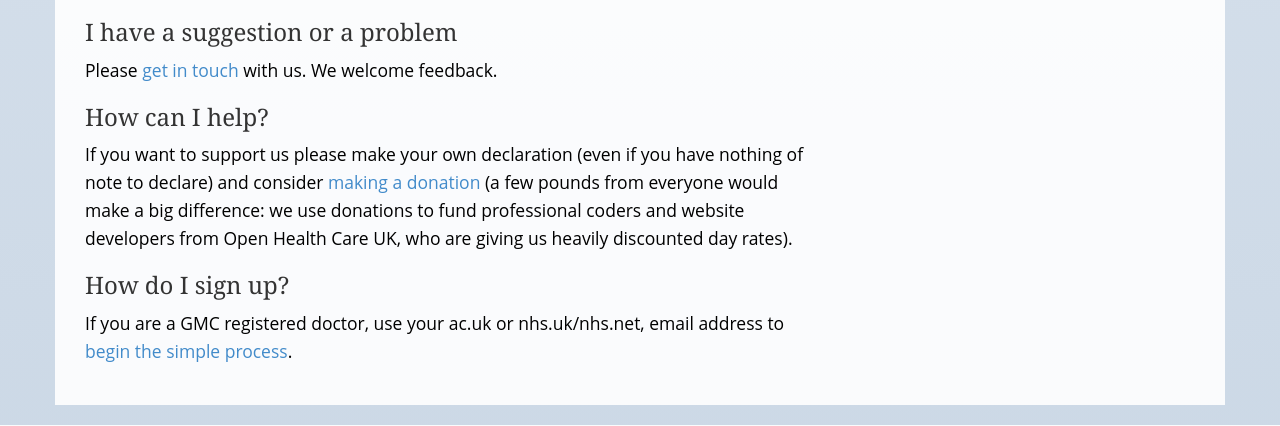
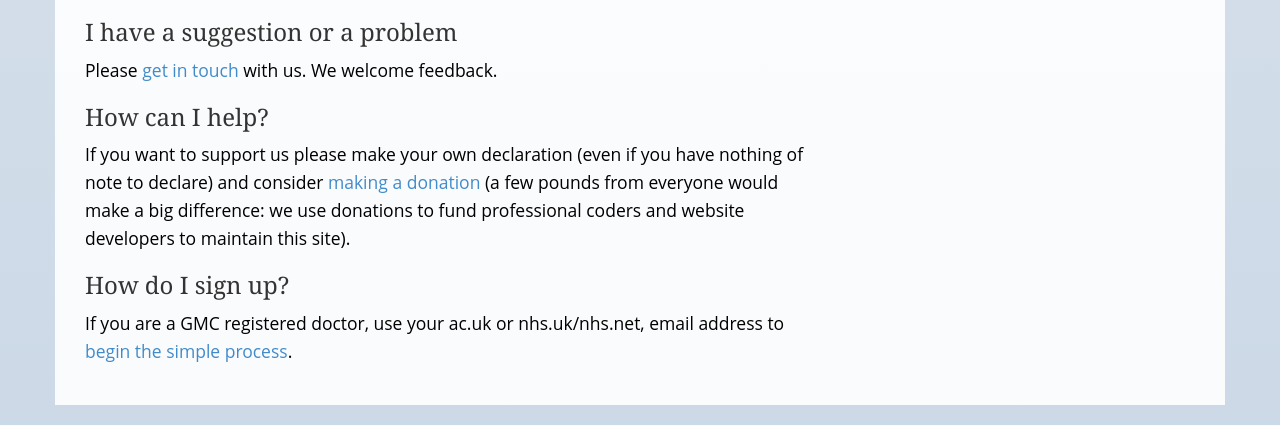
Before and after one commit to openhealthcare/whopaysthisdoctor.org, a Django app: template whopays/templates/home.html in a window 1280 px wide. Shown: the part 1819-2245 px from the top of the page. Run offline with Django 3.2, Linux system fonts and the light colour scheme; the template is opened without the code that fills it, so the values that code supplies are empty; some libraries are stand-ins or nearby versions; some web fonts are replaced.

Commit message:
OHC aren't really the point, don't mention us on the home page

```diff
--- a/whopays/templates/home.html
+++ b/whopays/templates/home.html
@@ -69,7 +69,7 @@
       <h3>How can I help?</h3>
       <p>
         If you want to support us please make your own declaration (even if you have nothing of note to declare) and consider
-        <a href="https://www.justgiving.com/crowdfunding/whopaysthisdoctor" target="_blank">making a donation</a> (a few pounds from everyone would make a big difference: we use donations to fund professional coders and website developers from Open Health Care UK, who are giving us heavily discounted day rates).
+        <a href="https://www.justgiving.com/crowdfunding/whopaysthisdoctor" target="_blank">making a donation</a> (a few pounds from everyone would make a big difference: we use donations to fund professional coders and website developers to maintain this site).
       </p>
 
 
```
